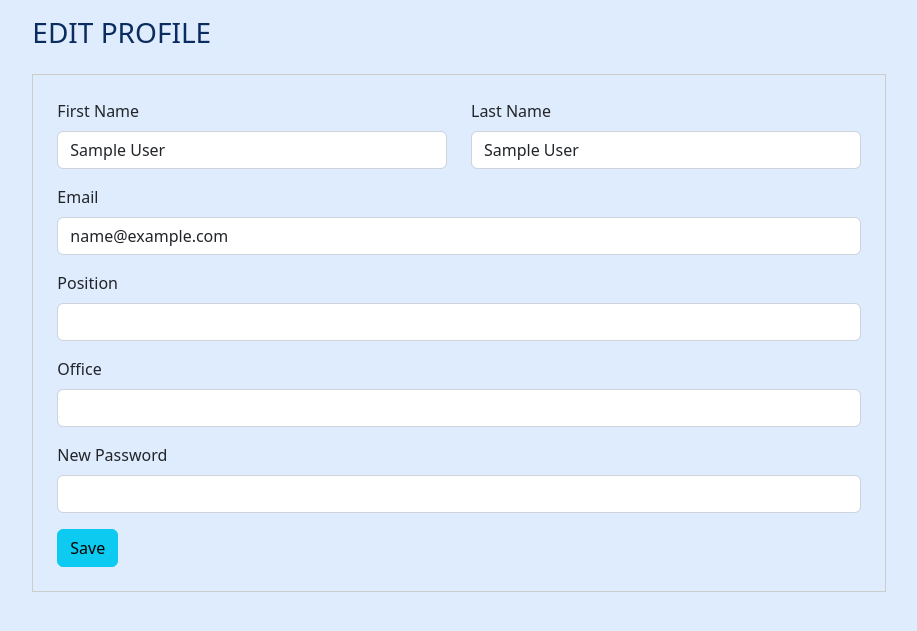
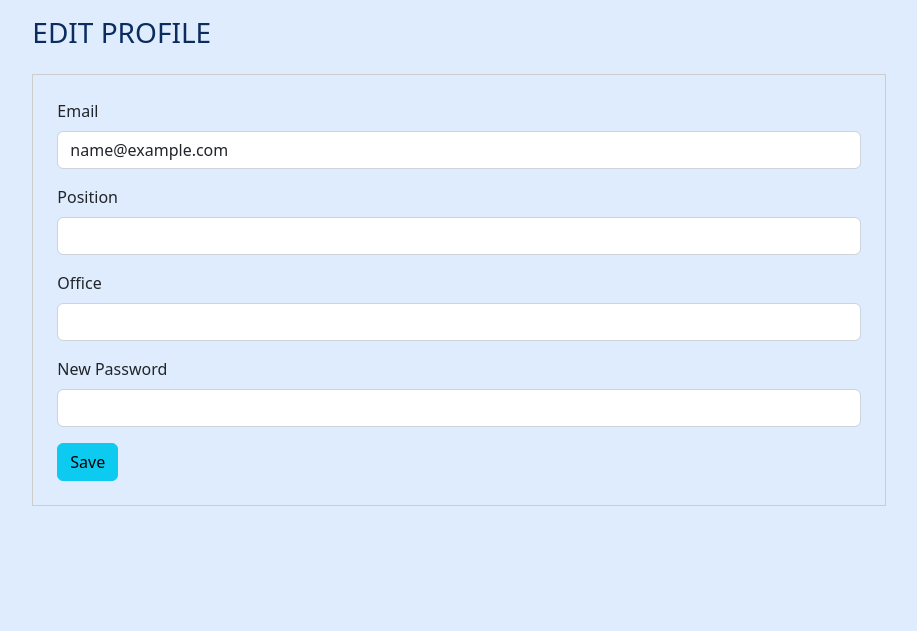
Before and after one commit to RiinSeresuto/document-e-tracking, a PHP site: page /edit-profile.php in a window 1280 px wide. Shown: the part 72-703 px from the top of the page, without its empty margins (181-1098 px from the left). Run offline with PHP 8.4, Linux system fonts and the light colour scheme; the visitor is signed in with stand-in values (Sample User, id 1).

Commit message:
fixed users porofiles

```diff
--- a/connection/db.php
+++ b/connection/db.php
@@ -23,14 +23,12 @@ if(mysqli_num_rows($get_users_result) === 0){
     $first_user_id = makeid();
     $first_user_password = 'admin';
     $first_user_email = 'admin@mail.com';
-    $first_user_firstname = 'John';
-    $first_user_lastname = 'Doe';
     $first_user_position = 'Admin';
     $first_user_office = 'Admin';
 
     // Hash password using bcrypt
     $hashed_password = password_hash($first_user_password, PASSWORD_BCRYPT);
 
-    $add_first_user_query = "INSERT INTO `users`(`id`, `email`, `firstName`, `lastName`, `position`, `office`, `password`, `superAdmin`) VALUES ('$first_user_id','$first_user_email','$first_user_firstname','$first_user_lastname','$first_user_position','$first_user_office','$hashed_password','1')";
+    $add_first_user_query = "INSERT INTO `users`(`id`, `email`, `position`, `office`, `password`, `superAdmin`) VALUES ('$first_user_id','$first_user_email', '$first_user_position','$first_user_office','$hashed_password','1')";
     mysqli_query($db, $add_first_user_query);
 }
--- a/edit-profile.php
+++ b/edit-profile.php
@@ -10,13 +10,11 @@ if(!isset($_SESSION['id'])){
 } else {
     $user_id = $_SESSION['id'];
 
-    $get_user_data = "SELECT `email`, `firstName`, `lastName`, `position`, `office`, `password` FROM `users` WHERE `id` = '$user_id'";
+    $get_user_data = "SELECT `email`, `position`, `office`, `password` FROM `users` WHERE `id` = '$user_id'";
     $result_user_data = mysqli_query($db, $get_user_data);
     $user_data = mysqli_fetch_assoc($result_user_data);
 
     if(isset($_POST['save'])){
-        $firstname = $_POST['firstname'];
-        $lastname = $_POST['lastname'];
         $email = $_POST['email'];
         $position = $_POST['position'];
         $office = $_POST['office'];
@@ -25,9 +23,9 @@ if(!isset($_SESSION['id'])){
             $password = $_POST['password'];
             $hashed_password = password_hash($password, PASSWORD_BCRYPT);
 
-            $query_edit_profile = "UPDATE `users` SET `email`='$email',`firstName`='$firstname',`lastName`='$lastname',`position`='$position',`office`='$office',`password`='$hashed_password' WHERE `id` = '$user_id'";
+            $query_edit_profile = "UPDATE `users` SET `email`='$email',`position`='$position',`office`='$office',`password`='$hashed_password' WHERE `id` = '$user_id'";
         } else {
-            $query_edit_profile = "UPDATE `users` SET `email`='$email',`firstName`='$firstname',`lastName`='$lastname',`position`='$position',`office`='$office' WHERE `id` = '$user_id'";
+            $query_edit_profile = "UPDATE `users` SET `email`='$email',`position`='$position',`office`='$office' WHERE `id` = '$user_id'";
         }
 
         if(mysqli_query($db, $query_edit_profile)){
@@ -61,16 +59,6 @@ if(!isset($_SESSION['id'])){
                 <h3 class="page-heading">EDIT PROFILE</h3>
 
                 <form method="POST" class="profile-info my-4 p-4">
-                    <div class="mb-3 row">
-                        <div class="col">
-                            <label for="firstname" class="form-label">First Name</label>
-                            <input type="text" name="firstname" id="firstname" class="form-control" value="<?php echo $user_data['firstName'] ?>" />
-                        </div>
-                        <div class="col">
-                            <label for="lastname" class="form-label">Last Name</label>
-                            <input type="text" name="lastname" id="lastname" class="form-control" value="<?php echo $user_data['lastName'] ?>" />
-                        </div>
-                    </div>
                     <div class="mb-3">
                         <label for="email" class="form-label">Email</label>
                         <input type="email" name="email" id="email" class="form-control" value="<?php echo $user_data['email'] ?>" />
--- a/profile.php
+++ b/profile.php
@@ -10,7 +10,7 @@ if(!isset($_SESSION['id'])){
 } else {
     $user_id = $_SESSION['id'];
 
-    $get_user_data = "SELECT `email`, `firstName`, `lastName`, `position`, `office` FROM `users` WHERE `id` = '$user_id'";
+    $get_user_data = "SELECT `email`, `position`, `office` FROM `users` WHERE `id` = '$user_id'";
     $result_user_data = mysqli_query($db, $get_user_data);
     $user_data = mysqli_fetch_assoc($result_user_data);
 }
@@ -36,7 +36,6 @@ if(!isset($_SESSION['id'])){
                 <h3 class="page-heading">PROFILE</h3>
 
                 <div class="profile-info my-4 p-4">
-                    <p class="mb-3"><strong>Name:</strong> <?php echo $user_data['firstName'] . " " . $user_data['lastName'] ?></p>
                     <p class="mb-3"><strong>Email:</strong> <?php echo $user_data['email'] ?></p>
                     <p class="mb-3"><strong>Position:</strong> <?php echo $user_data['position'] ?></p>
                     <p class="mb-0"><strong>Office:</strong> <?php echo $user_data['office'] ?></p>
```
Also changed, not shown: users.php (+2 -14 lines), 1 other file.
